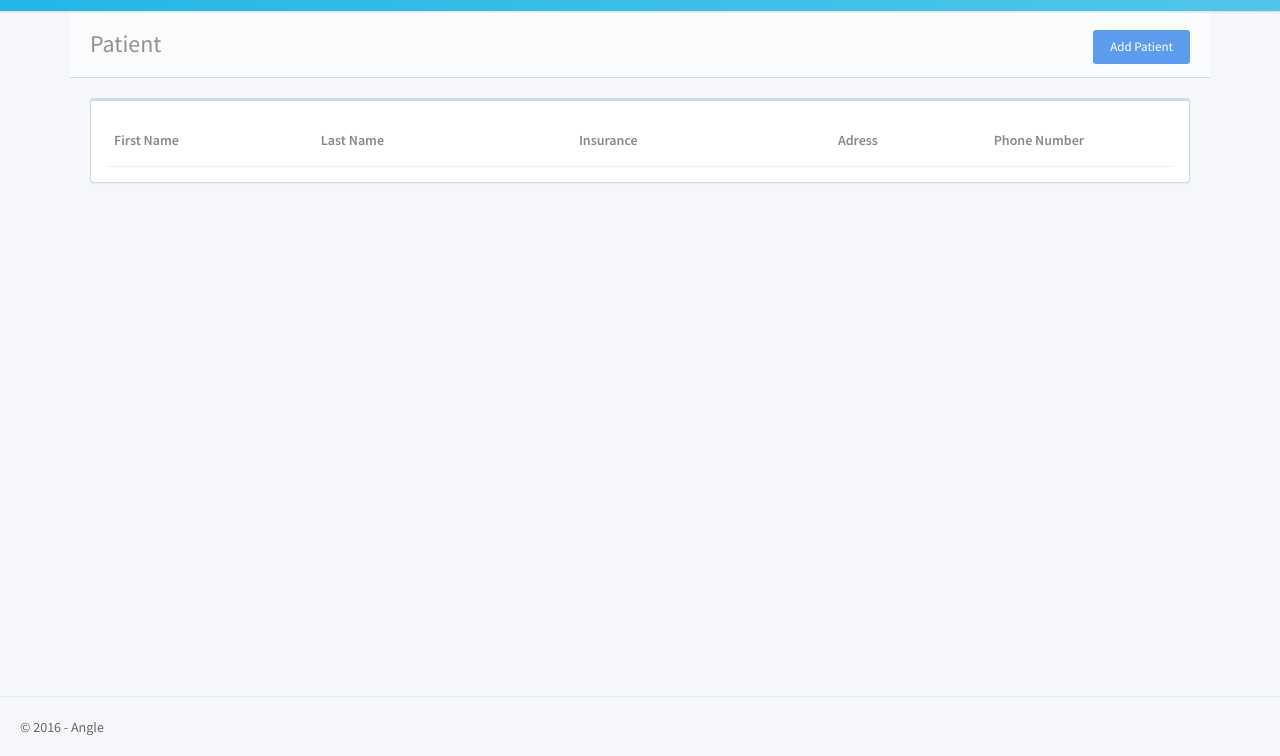
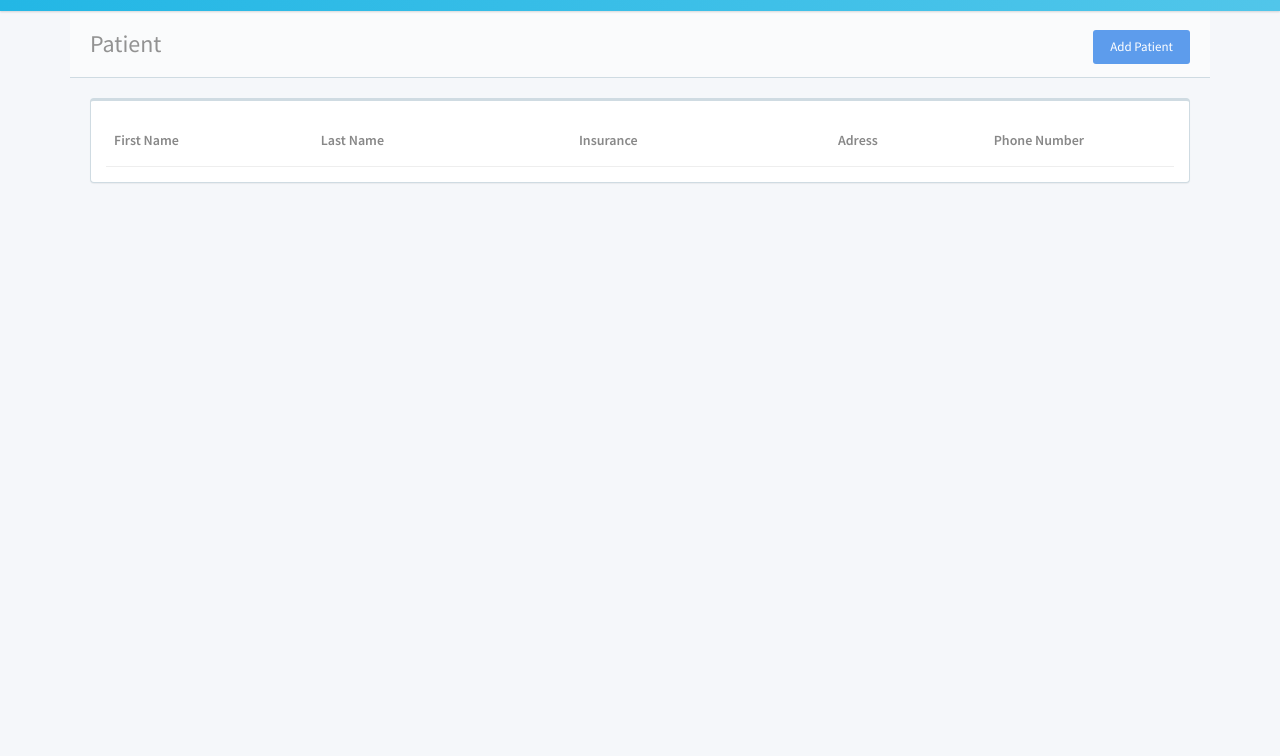
Before and after one commit to gunasimhareddy72/pythonCA2, a plain HTML site: page static/patient.html in a window 1280 px wide. Shown: the part 44-800 px from the top of the page. Drawn offline with Linux system fonts and the light colour scheme; no server answers; files whose address does not match are found by name.

Commit message:
Added changes to patient html

```diff
--- a/static/patient.html
+++ b/static/patient.html
@@ -109,10 +109,7 @@
                </div>
          </div>
       </section>
-      <!-- Page footer-->
-      <footer>
-         <span>&copy; 2016 - Angle</span>
-      </footer>
+
    </div>
 
     <div id="myModal" tabindex="-1" role="dialog" aria-labelledby="myModalLabel" aria-hidden="true" class="modal fade">
```
